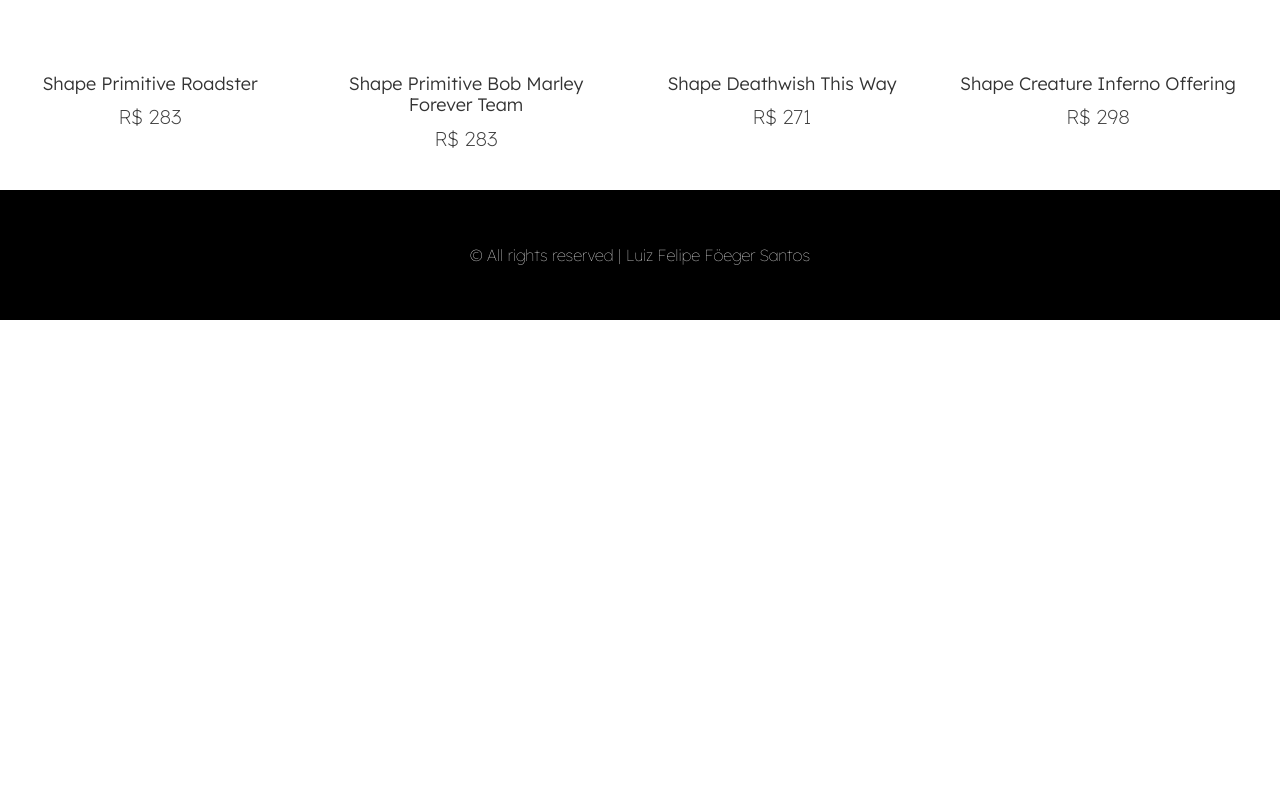
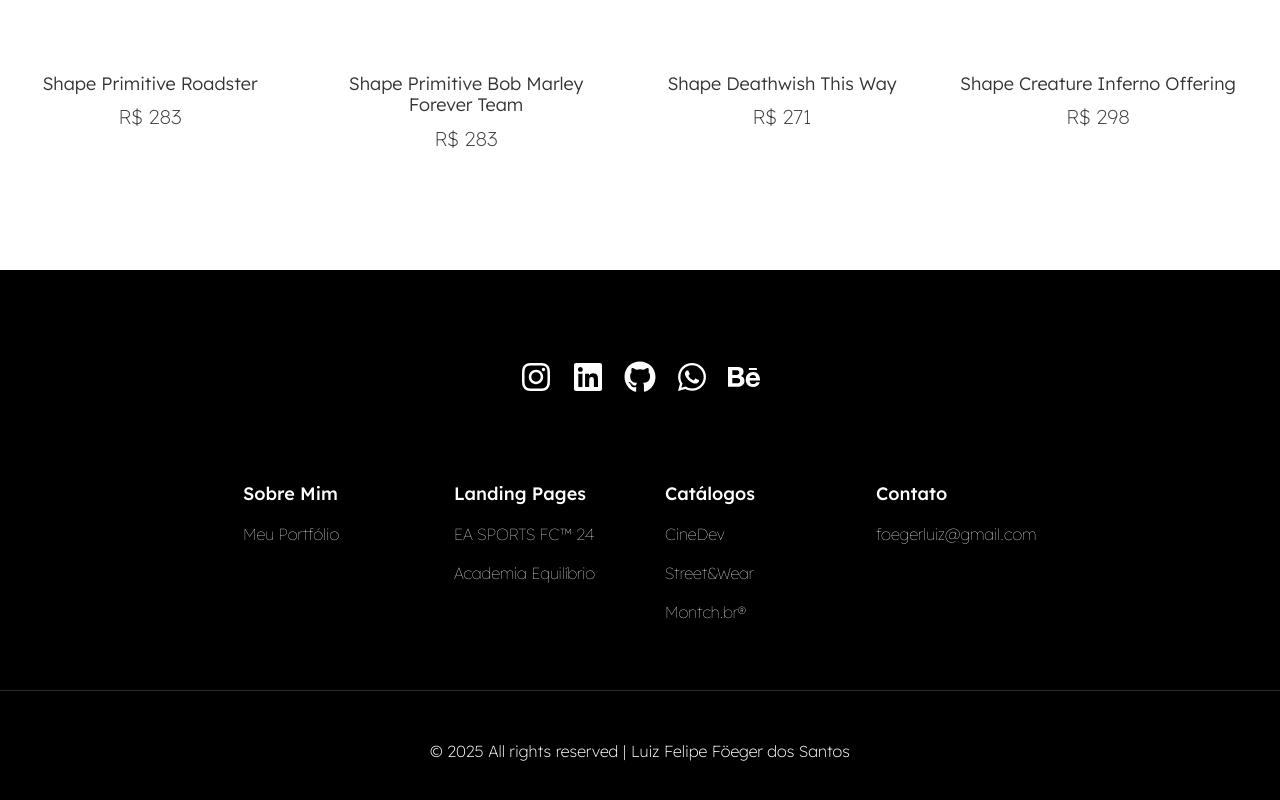
Before and after one commit to luiz-foeger/StreetWear, a React (Create React App) app: page / in a window 1280 px wide. Shown: the part 2888-3688 px from the top of the page. Before the commit the page ends 3208 px from the top, so only its background shows below. Built offline with nearby package versions, Linux system fonts and the light colour scheme; a web font is replaced by a local one.

Commit message:
Melhorando e adicionando elementos ao Footer

```diff
--- a/src/components/layout/Footer/Footer.jsx
+++ b/src/components/layout/Footer/Footer.jsx
@@ -1,9 +1,59 @@
-import './Footer.module.css';
+import estilos from './Footer.module.css';
+import { FaInstagram, FaLinkedin, FaGithub, FaWhatsapp, FaBehance } from 'react-icons/fa';
 
 function Footer() {
+
+    const currentYear = new Date().getFullYear();
+
     return (
         <footer>
-            <p>© All rights reserved | Luiz Felipe Föeger Santos</p>
+            <div className={estilos.redesSociais}>
+                <div>
+                    <a target='_blank' href="https://instagram.com/luizfoeger"><FaInstagram /></a>
+                </div>
+                <div>
+                    <a target='_blank' href="https://www.linkedin.com/in/luiz-foeger/"><FaLinkedin /></a>
+                </div>
+                <div>
+                    <a target='_blank' href="https://github.com/luiz-foeger"><FaGithub /></a>
+                </div>
+                <div>
+                    <a target='_blank' href="https://wa.me/5527997649105?text=Ol%C3%A1,%20Luiz!%20Encontrei%20seu%20perfil%20no%20GitHub%20e%20fiquei%20interessado%20no%20seu%20trabalho.%20Podemos%20conversar?"><FaWhatsapp /></a>
+                </div>
+                <div>
+                    <a target='_blank' href="https://www.behance.net/plenta"><FaBehance /></a>
+                </div>
+            </div>
+            <div className={estilos.linksFooter}>
+                <div>
+                    <ul>
+                        <li className={estilos.titleUl}>Sobre Mim</li>
+                        <li><a target='_blank' href="https://luizfoeger.vercel.app/">Meu Portfólio</a></li>
+                    </ul>
+                </div>
+                <div>
+                    <ul>
+                        <li className={estilos.titleUl}>Landing Pages</li>
+                        <li><a target='_blank' href="https://ea-sports-fc.vercel.app/">EA SPORTS FC™ 24</a></li>
+                        <li><a target='_blank' href="https://academia-equilibrio.vercel.app/">Academia Equilíbrio</a></li>
+                    </ul>
+                </div>
+                <div>
+                    <ul>
+                        <li className={estilos.titleUl}>Catálogos</li>
+                        <li><a target='_blank' href="https://cinedev-project.vercel.app/">CineDev</a></li>
+                        <li><a href="">Street&Wear</a></li>
+                        <li><a target='_blank' href="https://montch.vercel.app/">Montch.br®</a></li>
+                    </ul>
+                </div>
+                <div>
+                    <ul>
+                        <li className={estilos.titleUl}>Contato</li>
+                        <li><a href="mailto:foegerluiz@gmail.com">foegerluiz@gmail.com</a></li>
+                    </ul>
+                </div>
+            </div>
+            <p className={estilos.copyright}>© {currentYear} All rights reserved | Luiz Felipe Föeger dos Santos</p>
         </footer>
     );
 }
--- a/src/components/layout/Footer/Footer.module.css
+++ b/src/components/layout/Footer/Footer.module.css
@@ -1,6 +1,6 @@
 @import url('https://fonts.googleapis.com/css2?family=Inter:wght@100..900&display=swap');
 
-footer {
+/* footer {
     font-family: var(--font-family);
     background: var(--primary-color);
     color: var(--text-color-light);
@@ -25,4 +25,110 @@
     footer p {
         font-weight: var(--font-semibold);
     }
+} */
+
+
+footer {
+    font-family: var(--font-family);
+    background: var(--primary-color);
+    color: var(--text-color-light);
+    font-size: var(--font-small-size);
+    display: flex;
+    flex-direction: column;
+    justify-content: center;
+    align-items: center;
+    text-align: center;
+    gap: 50px;
+    margin-top: 5rem;
+    padding: 3rem 0;
 }
+
+.redesSociais {
+    display: flex;
+    flex-direction: row;
+    margin: 2rem 0;
+    gap: 20px;
+}
+
+.redesSociais a {
+    color: var(--text-color-light);
+    font-size: 2rem;
+    transition: all 0.3s ease-out;
+}
+
+.redesSociais a:hover {
+    color: #a5a5a5;
+}
+
+.linksFooter {
+    display: flex;
+    flex-direction: row;
+    gap: 130px;
+}
+
+.linksFooter div {
+    display: flex;
+    flex-direction: column;
+    gap: 5px
+}
+
+.linksFooter div .titleUl {
+    font-size: var(--font-medium-size);
+    font-weight: 500;
+}
+
+.linksFooter div ul {
+    display: flex;
+    flex-direction: column;
+    list-style: none;
+    align-items: start;
+    gap: 15px;
+    width: 10.063rem;
+    padding: 0;
+}
+
+.linksFooter a {
+    text-decoration: none;
+    color: var(--text-color-light);
+}
+
+.linksFooter a:hover {
+    text-decoration: underline;
+}
+
+.copyright {
+    border-top: #2c2c2c solid 1px;
+    font-size: var(--font-small-size);
+    color: var(--text-color-light);
+    font-weight: var(--font-semibold);
+    padding-top: 3rem;
+    margin: 0;
+    width: 100%;
+}
+
+
+@media screen and (max-width: 1300px) {
+    .linksFooter {
+        display: flex;
+        flex-direction: row;
+        gap: 50px;
+        justify-content: space-around;
+        flex-wrap: wrap;
+    }
+}
+
+@media screen and (max-width: 600px) {
+    .linksFooter {
+        gap: 150px;
+        flex-wrap: wrap;
+    }
+
+    .linksFooter {
+        justify-content: center;
+        gap: 20px 0;
+    }
+
+    .copyright {
+        font-size: 0.75rem;
+    }
+}
```
